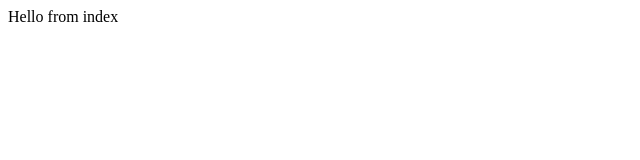
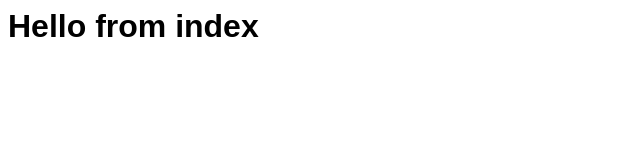
Before and after one commit to taesungh/gh-pages-symlink-test, a plain HTML site: page index.html in a window 1280 px wide. Shown: the whole page, without its empty margins (0-640 px from the left). Drawn offline with Linux system fonts and the light colour scheme.

Commit message:
Add static asset to test absolute path from subdirectory

```diff
--- a/index.html
+++ b/index.html
@@ -1 +1,8 @@
-Hello from index
+<html>
+<head>
+<link href="/static/css/main.css" rel="stylesheet" />
+</head>
+<body>
+<h1>Hello from index</h1>
+</body>
+</html>
--- /dev/null
+++ b/static/css/main.css
@@ -0,0 +1,3 @@
+h1 {
+font-family: sans-serif;
+}
```
